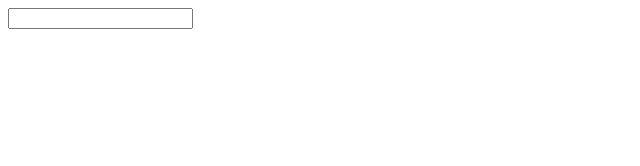
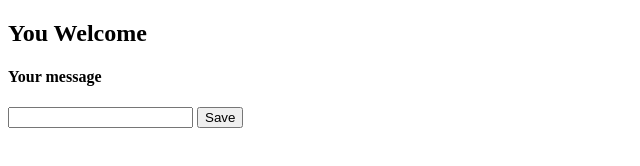
Before and after one commit to JoseDA1/cursoMantenimiento, a plain HTML site: page index.html in a window 1280 px wide. Shown: the whole page, without its empty margins (0-640 px from the left). Drawn offline with Linux system fonts and the light colour scheme.

Commit message:
commit 1

```diff
--- a/index.html
+++ b/index.html
@@ -7,6 +7,10 @@
     <title>Proyecto</title>
 </head>
 <body>
+    <h2>You Welcome</h2>
+    <h4>Your message</h4>
     <input type="text">
+    <button>Save</button>
+    <h2></h2>
 </body>
 </html>
```
